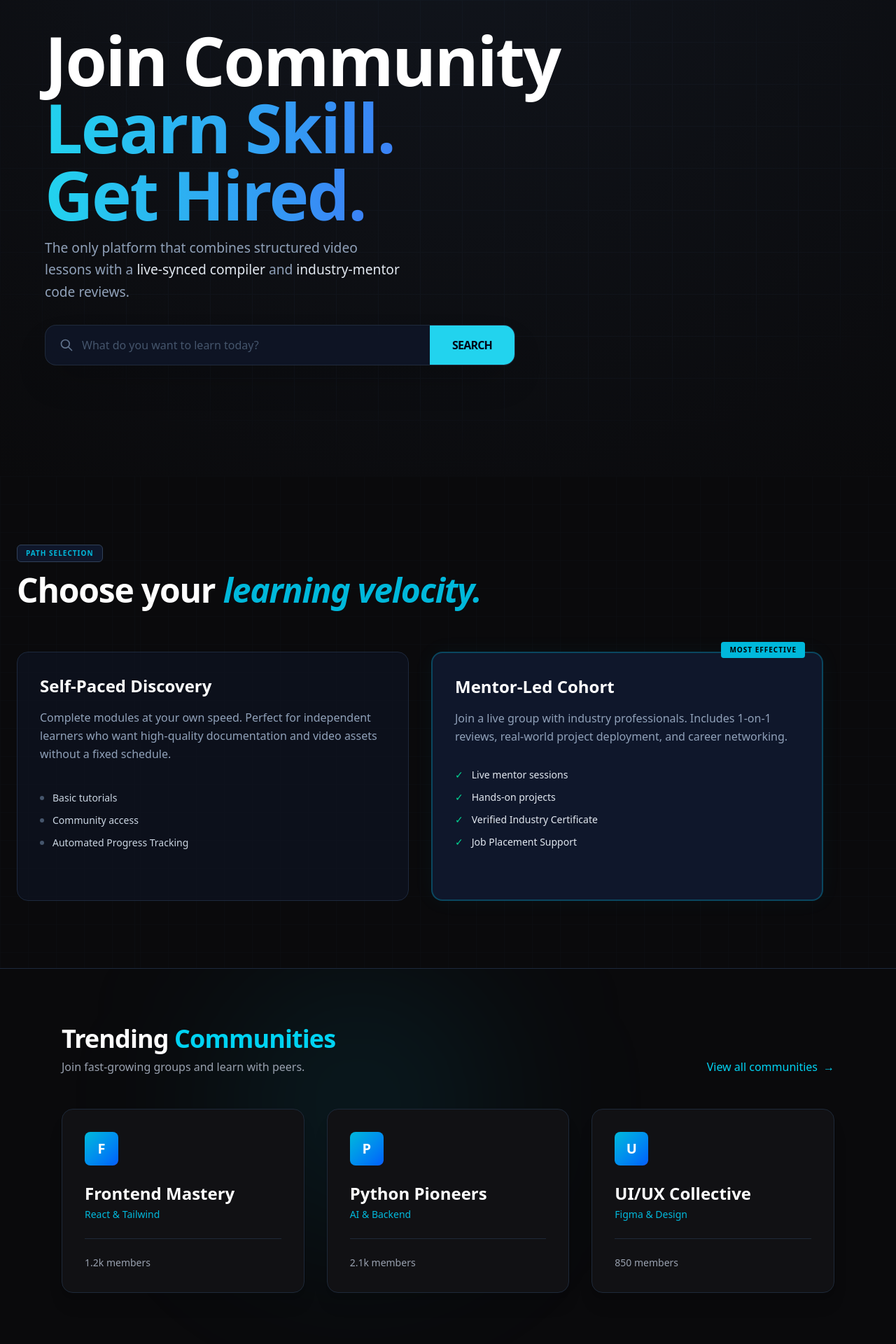
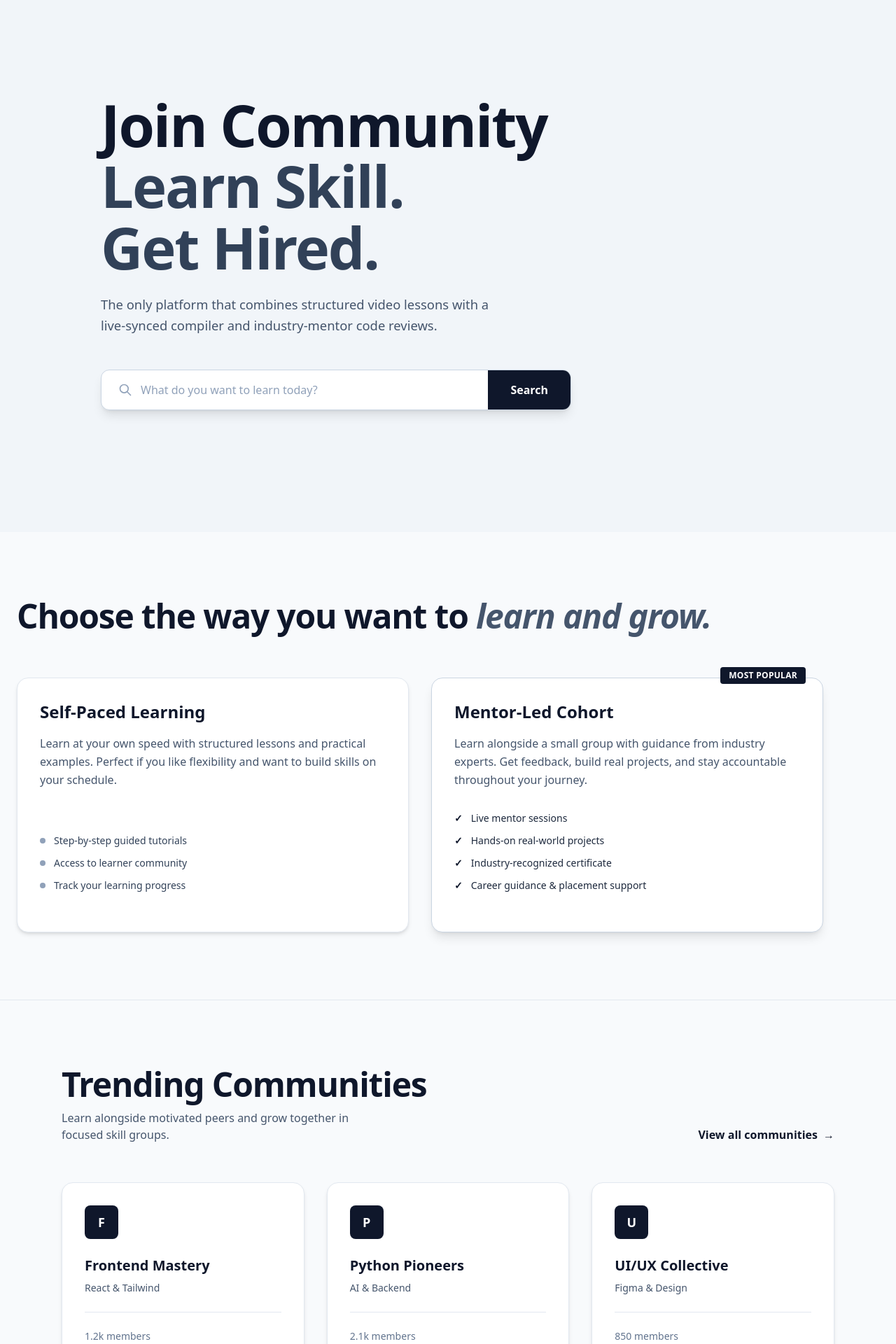
Before and after one commit to RZcodes01/Frontend, a React (Vite) app: page / in a window 1280 px wide. Shown: the part 120-2040 px from the top of the page at 70% size. Built offline with nearby package versions, Linux system fonts and the light colour scheme; sample sign-in values are in the browser's storage.

Commit message:
changed the CSS

```diff
--- a/src/App.jsx
+++ b/src/App.jsx
@@ -18,18 +18,19 @@ function MainLayout() {
   return (
     <>
       <Navbar />
-      <Outlet />
+      <main className="pt-16 sm:pt-20">
+        <Outlet />
+      </main>
     </>
   );
 }
+
 
 export default function App() {
   return (
     <Routes>
       <Route path="/login" element={<Login />} />
       <Route path="/register" element={<Register />} />
-
-      {/* <Route path="/" element={<QuickSkillPreview />} /> */}
 
       <Route element={<ProtectedRoute />}>
         <Route element={<MainLayout />}>
--- a/src/components/Hero.jsx
+++ b/src/components/Hero.jsx
@@ -2,7 +2,6 @@ import { useState } from "react";
 import { useNavigate } from "react-router-dom";
 
 export default function Hero() {
-  const [hovered, setHovered] = useState(null);
   const [searchQuery, setSearchQuery] = useState("");
   const navigate = useNavigate();
 
@@ -17,76 +16,41 @@ export default function Hero() {
   };
 
   return (
-    <section
-      className="relative min-h-screen flex items-center justify-center bg-[#0a0a0c] text-slate-200 overflow-hidden">
+    <section className="relative min-h-screen flex items-center justify-center bg-slate-100 text-slate-900">
 
-      <div className="absolute inset-0 z-0">
-        <div
-          className="absolute inset-0 opacity-40"
-          style={{ background: "radial-gradient(circle at 50% -20%, #1e293b, transparent)" }}
-        />
-        <div
-          className="absolute inset-0 opacity-20"
-          style={{
-            backgroundImage:
-              "linear-gradient(to right, #1e293b 1px, transparent 1px), linear-gradient(to bottom, #1e293b 1px, transparent 1px)",
-            backgroundSize: "60px 60px",
-            maskImage: "radial-gradient(ellipse 60% 50% at 50% 50%, #000 70%, transparent 100%)",
-            WebkitMaskImage: "radial-gradient(ellipse 60% 50% at 50% 50%, #000 70%, transparent 100%)",
-          }}
-        />
-      </div>
+      <div className="w-full px-6 sm:px-12 lg:px-20 py-28 max-w-6xl mx-auto">
 
-      <div className="relative z-10 w-full flex flex-col px-4 sm:px-8 lg:px-16 py-20 sm:py-24 lg:py-32 max-w-7xl mx-auto">
+        <div className="flex flex-col gap-12">
 
-        <div className="flex flex-col xl:flex-row xl:items-center gap-12 xl:gap-20">
-
-          <div className="flex flex-col gap-8 flex-1">
-
-            <div className="flex flex-col gap-3">
+          {/* Heading */}
+          <div className="flex flex-col gap-6">
             <h1
-                className="font-black tracking-tight text-white leading-none"
-                style={{ fontSize: "clamp(2.8rem, 8vw, 6rem)" }}
+              className="font-extrabold leading-[1.05] tracking-tight"
+              style={{ fontSize: "clamp(3rem, 7vw, 5.2rem)" }}
             >
-                Join Community
+              <span className="text-slate-900">Join Community</span>
               <br />
-                <span
-                  className="text-transparent bg-clip-text"
-                  style={{ backgroundImage: "linear-gradient(to right, #22d3ee, #3b82f6)" }}
-                >
-                  Learn Skill.
-                </span>
+              <span className="text-slate-700 ">Learn Skill.</span>
               <br />
-                <span
-                  className="text-transparent bg-clip-text"
-                  style={{ backgroundImage: "linear-gradient(to right, #22d3ee, #3b82f6)" }}
-                >
-                  Get Hired.
-                </span>
+              <span className="text-slate-700">Get Hired.</span>
             </h1>
 
             <p
-                className="text-slate-400 leading-relaxed font-medium max-w-lg"
-                style={{ fontSize: "clamp(0.95rem, 2vw, 1.2rem)" }}
+              className="text-slate-600 max-w-xl leading-relaxed"
+              style={{ fontSize: "clamp(1rem, 1.6vw, 1.15rem)" }}
             >
-                The only platform that combines structured video lessons with a{" "}
-                <span className="text-slate-200">live-synced compiler</span> and{" "}
-                <span className="text-slate-200">industry-mentor</span> code reviews.
+              The only platform that combines structured video lessons with
+              a live-synced compiler and industry-mentor code reviews.
             </p>
           </div>
 
-            <div className="flex flex-col gap-4 w-full max-w-2xl">
-              <div
-                className="flex flex-col sm:flex-row overflow-hidden rounded-2xl shadow-2xl w-full"
-                style={{
-                  background: "rgba(15,23,42,0.8)",
-                  backdropFilter: "blur(12px)",
-                  border: "1px solid rgba(51,65,85,0.5)",
-                }}
-              >
-                <div className="flex flex-1 items-center px-5 py-4 gap-3">
+          {/* Search */}
+          <div className="max-w-2xl">
+            <div className="flex flex-col sm:flex-row rounded-xl bg-white border border-slate-300 shadow-lg hover:shadow-xl transition-shadow duration-300 overflow-hidden">
+
+              <div className="flex flex-1 items-center px-6 py-4 gap-3">
                 <svg
-                    className="w-5 h-5 text-slate-500 shrink-0"
+                  className="w-5 h-5 text-slate-400 shrink-0"
                   fill="none"
                   stroke="currentColor"
                   viewBox="0 0 24 24"
@@ -98,26 +62,27 @@ export default function Hero() {
                     d="M21 21l-6-6m2-5a7 7 0 11-14 0 7 7 0 0114 0z"
                   />
                 </svg>
+
                 <input
                   type="text"
                   placeholder="What do you want to learn today?"
                   value={searchQuery}
                   onChange={(e) => setSearchQuery(e.target.value)}
                   onKeyDown={handleKeyDown}
-                    className="bg-transparent text-white w-full outline-none text-sm sm:text-base placeholder-slate-600"
+                  className="w-full bg-transparent text-slate-800 placeholder-slate-400 outline-none text-base"
                 />
               </div>
+
               <button
                 onClick={handleSearch}
-                  className="font-black uppercase tracking-tighter text-slate-950 px-8 py-4 w-full sm:w-auto transition-colors duration-150 text-sm sm:text-base"
-                  style={{ background: "#22d3ee" }}
-                  onMouseEnter={(e) => (e.currentTarget.style.background = "#67e8f9")}
-                  onMouseLeave={(e) => (e.currentTarget.style.background = "#22d3ee")}>
+                className="bg-slate-900 hover:bg-slate-800 text-white font-semibold px-8 py-4 transition-all duration-200"
+              >
                 Search
               </button>
+
             </div>
           </div>
-          </div>
+
         </div>
       </div>
     </section>
--- a/src/components/LearningOptions.jsx
+++ b/src/components/LearningOptions.jsx
@@ -1,75 +1,78 @@
 export default function LearningOptions() {
   return (
-    <section className="relative py-24 bg-[#0a0a0c] text-slate-200 border-b border-slate-800 overflow-hidden">
-
-      {/* --- MATCHING HERO BACKGROUND STRUCTURE --- */}
-      <div className="absolute inset-0 z-0 opacity-10">
-        <div className="absolute inset-0 bg-[linear-gradient(to_right,#1e293b_1px,transparent_1px),linear-gradient(to_bottom,#1e293b_1px,transparent_1px)] bg-[size:40px_40px]"></div>
-        <div className="absolute top-0 left-[15%] w-px h-full bg-slate-800"></div>
-        <div className="absolute top-0 left-[85%] w-px h-full bg-slate-800"></div>
-      </div>
+    <section className="relative py-24 bg-slate-50 text-slate-900 border-b border-slate-200 overflow-hidden">
 
       <div className="relative z-10 container mx-auto px-6">
-        {/* Header matching Hero typography */}
+
         <div className="mb-16">
-          <div className="inline-flex items-center gap-2 bg-slate-900 border border-slate-700 px-3 py-1 rounded-md mb-4">
-            <span className="text-[10px] font-bold tracking-widest uppercase text-cyan-500">Path Selection</span>
-          </div>
-          <h2 className="text-4xl md:text-5xl font-bold text-white tracking-tight">
-            Choose your <span className="text-cyan-500 italic">learning velocity.</span>
+          <h2 className="text-4xl md:text-5xl font-bold tracking-tight text-slate-900">
+            Choose the way you want to <span className="italic text-slate-600">learn and grow.</span>
           </h2>
         </div>
 
         <div className="grid md:grid-cols-2 gap-8 max-w-6xl">
 
-          {/* OPTION 01: SELF-PACED (Matching 'Search Bar' Style) */}
-          <div className="group bg-slate-900/50 border border-slate-800 p-8 rounded-2xl hover:border-slate-600 transition-all">
+          {/* Self Paced Card */}
+          <div className="group bg-white border border-slate-200 p-8 rounded-2xl shadow-md hover:shadow-lg transition-all duration-300">
             <div className="flex flex-col h-full">
 
-              <h3 className="text-2xl font-bold text-white mb-4">Self-Paced Discovery</h3>
-              <p className="text-slate-400 leading-relaxed mb-8 flex-grow">
-                Complete modules at your own speed. Perfect for independent learners
-                who want high-quality documentation and video assets without a fixed schedule.
+              <h3 className="text-2xl font-semibold text-slate-900 mb-4">
+                Self-Paced Learning
+              </h3>
+
+              <p className="text-slate-600 leading-relaxed mb-8 flex-grow">
+                Learn at your own speed with structured lessons and practical examples.
+                Perfect if you like flexibility and want to build skills on your schedule.
               </p>
 
-              <div className="space-y-3 mb-10">
-                {['Basic tutorials', 'Community access', 'Automated Progress Tracking'].map((item) => (
-                  <div key={item} className="flex items-center gap-3 text-sm text-slate-300">
-                    <div className="w-1.5 h-1.5 rounded-full bg-slate-600"></div>
+              <div className="space-y-3 mb-6">
+                {[
+                  "Step-by-step guided tutorials",
+                  "Access to learner community",
+                  "Track your learning progress"
+                ].map((item) => (
+                  <div key={item} className="flex items-center gap-3 text-sm text-slate-700">
+                    <div className="w-2 h-2 rounded-full bg-slate-400"></div>
                     {item}
                   </div>
                 ))}
               </div>
+
             </div>
           </div>
 
-          {/* OPTION 02: GUIDED (Matching 'Mentor Online' Style) */}
-          <div className="group relative bg-slate-900 border-2 border-cyan-500/30 p-8 rounded-2xl shadow-[0_0_30px_rgba(6,182,212,0.05)]">
-            {/* 'Popular' tag matching the Hero's 'Mentor Online' badge */}
-            <div className="absolute -top-4 right-6 bg-cyan-500 text-black px-3 py-1 rounded font-bold text-[10px] tracking-widest uppercase">
-              Most Effective
+          {/* Mentor Led Card */}
+          <div className="group relative bg-white border border-slate-300 p-8 rounded-2xl shadow-lg hover:shadow-xl transition-all duration-300">
+
+            <div className="absolute -top-4 right-6 bg-slate-900 text-white px-3 py-1 rounded text-xs font-semibold tracking-wide uppercase">
+              Most Popular
             </div>
 
             <div className="flex flex-col h-full">
-              <h3 className="text-2xl font-bold text-white mb-4">Mentor-Led Cohort</h3>
-              <p className="text-slate-400 leading-relaxed mb-8 flex-grow">
-                Join a live group with industry professionals. Includes 1-on-1 reviews,
-                real-world project deployment, and career networking.
+
+              <h3 className="text-2xl font-semibold text-slate-900 mb-4">
+                Mentor-Led Cohort
+              </h3>
+
+              <p className="text-slate-600 leading-relaxed mb-8 flex-grow">
+                Learn alongside a small group with guidance from industry experts.
+                Get feedback, build real projects, and stay accountable throughout your journey.
               </p>
 
-              <div className="space-y-3 mb-10">
+              <div className="space-y-3 mb-6">
                 {[
-                  { text: 'Live mentor sessions', color: 'text-emerald-400' },
-                  { text: 'Hands-on projects', color: 'text-emerald-400' },
-                  { text: 'Verified Industry Certificate', color: 'text-emerald-400' },
-                  { text: 'Job Placement Support', color: 'text-emerald-400' }
+                  "Live mentor sessions",
+                  "Hands-on real-world projects",
+                  "Industry-recognized certificate",
+                  "Career guidance & placement support"
                 ].map((item) => (
-                  <div key={item.text} className="flex items-center gap-3 text-sm text-slate-200">
-                    <span className={item.color}>✓</span>
-                    {item.text}
+                  <div key={item} className="flex items-center gap-3 text-sm text-slate-800">
+                    <span className="text-slate-900 font-bold">✓</span>
+                    {item}
                   </div>
                 ))}
               </div>
+
             </div>
           </div>
 
--- a/src/components/TrendingCommunities.jsx
+++ b/src/components/TrendingCommunities.jsx
@@ -9,18 +9,23 @@ const TrendingCommunities = () => {
   ];
 
   return (
-    <section className="bg-[#0a0a0c] text-white py-20 relative overflow-hidden">
-      <div className="absolute top-0 left-1/4 w-96 h-96 bg-cyan-500/10 rounded-full blur-[120px] pointer-events-none"></div>
+    <section className="bg-slate-50 text-slate-900 py-24 border-b border-slate-200">
+      <div className="max-w-6xl mx-auto px-6">
 
-      <div className="max-w-6xl mx-auto px-6 relative z-10">
-        <div className="flex flex-col md:flex-row md:items-end justify-between mb-12 gap-4">
+        <div className="flex flex-col md:flex-row md:items-end justify-between mb-14 gap-6">
           <div>
-            <h2 className="text-4xl font-bold tracking-tight">
-              Trending <span className="text-cyan-400">Communities</span>
+            <h2 className="text-4xl md:text-5xl font-bold tracking-tight text-slate-900">
+              Trending Communities
             </h2>
-            <p className="text-gray-400 mt-2">Join fast-growing groups and learn with peers.</p>
+            <p className="text-slate-600 mt-3 max-w-md">
+              Learn alongside motivated peers and grow together in focused skill groups.
+            </p>
           </div>
-          <Link to="/community" className="text-cyan-400 hover:text-cyan-300 font-medium transition-colors flex items-center gap-2">
+
+          <Link
+            to="/community"
+            className="text-slate-900 font-semibold hover:text-slate-700 transition-colors flex items-center gap-2"
+          >
             View all communities <span>&rarr;</span>
           </Link>
         </div>
@@ -29,22 +34,29 @@ const TrendingCommunities = () => {
           {communities.map((item) => (
             <div
               key={item.id}
-              className="group bg-[#111114] border border-gray-800 p-8 rounded-2xl hover:border-cyan-500/50 transition-all duration-300 shadow-xl"
+              className="group bg-white border border-slate-200 p-8 rounded-2xl shadow-md hover:shadow-xl hover:-translate-y-1 transition-all duration-300"
             >
-              <div className="w-12 h-12 bg-gradient-to-br from-cyan-500 to-blue-600 rounded-lg mb-6 flex items-center justify-center font-bold text-xl">
+              <div className="w-12 h-12 bg-slate-900 text-white rounded-lg mb-6 flex items-center justify-center font-semibold text-lg">
                 {item.name.charAt(0)}
               </div>
-              <h3 className="text-2xl font-bold mb-1 group-hover:text-cyan-400 transition-colors">
+
+              <h3 className="text-xl font-semibold mb-2 text-slate-900">
                 {item.name}
               </h3>
-              <p className="text-cyan-500 text-sm font-medium mb-4">{item.topic}</p>
 
-              <div className="flex items-center justify-between mt-6 pt-6 border-t border-gray-800">
-                <span className="text-gray-400 text-sm">{item.members} members</span>
+              <p className="text-slate-600 text-sm font-medium mb-6">
+                {item.topic}
+              </p>
+
+              <div className="flex items-center justify-between pt-6 border-t border-slate-200">
+                <span className="text-slate-500 text-sm">
+                  {item.members} members
+                </span>
               </div>
             </div>
           ))}
         </div>
+
       </div>
     </section>
   );
```
Also changed, not shown: src/components/Navbar.jsx (+3 -4 lines). Lines whose indentation alone changed are shown as unchanged.
